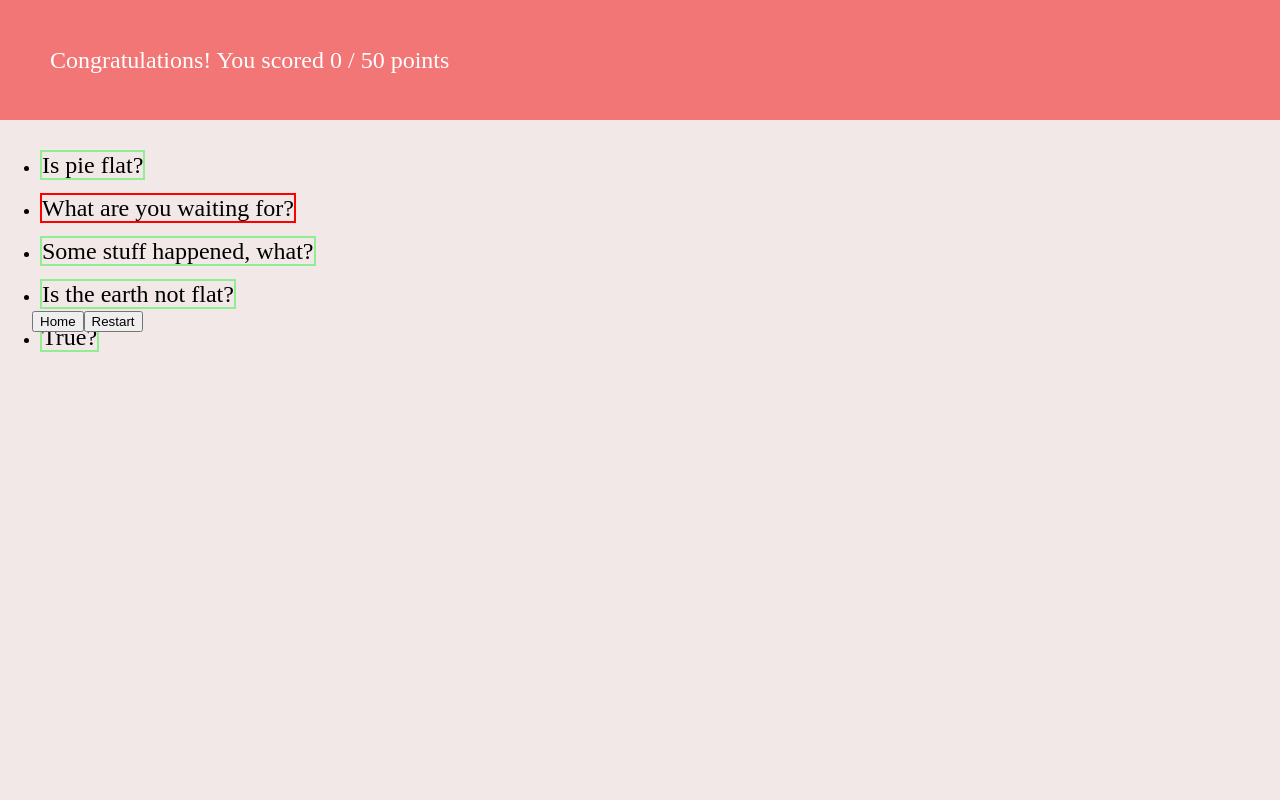
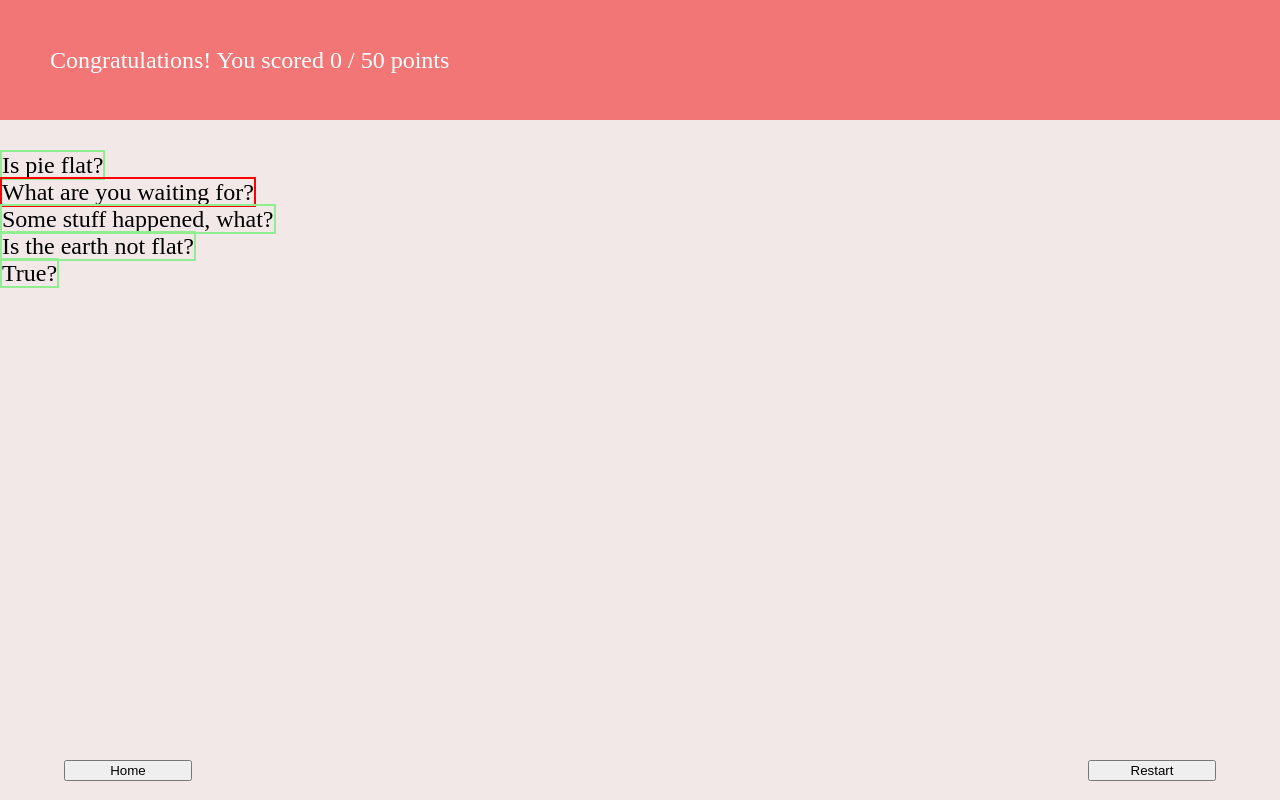
Before and after one commit to tysonmcleod/trivia-game, a Vue app: page /result in a window 1280 px wide. Built offline with nearby package versions, Linux system fonts and the light colour scheme.

Commit message:
Aditional css added

```diff
--- a/src/components/Screens/Result/ResultScreen.vue
+++ b/src/components/Screens/Result/ResultScreen.vue
@@ -1,12 +1,17 @@
 <template>
-  <div id="result-container">
-    <ul v-for="index in getQuestions().length" :key="index">
-      <li>
-        <span :class="[getClass(index - 1), 'question-text']">{{
-          getQuestions()[index - 1]
-        }}</span>
-      </li>
-    </ul>
+  <div id="result">
+    <div id="result-container" v-for="index in getQuestions().length" :key="index">
+      <div id="correct-column" v-if="getResult()[index - 1] === true">
+        <span :class="['correct', 'question-text']">
+          {{ getQuestions()[index - 1] }}
+        </span>
+      </div>
+      <div id="wrong-column" v-else>
+        <span :class="['wrong', 'question-text']">
+          {{ getQuestions()[index - 1] }}
+        </span>
+      </div>
+    </div>
     <footer>
       <button id="home-button" @click="onHomeClick">Home</button>
       <button id="restart-button" @click="onRestartClick">Restart</button>
@@ -32,7 +37,9 @@ export default {
       this.$router.push("/");
     },
     getQuestions() {
-      const QUESTIONS = [
+      const QUESTIONS =
+        //this.$store.state.triviaQuestions;
+        [
           "Is pie flat?",
           "What are you waiting for?",
           "Some stuff happened, what?",
@@ -40,7 +47,11 @@ export default {
           "True?",
         ];
       const points = this.getPoints();
-      this.setHeaderText(`Congratulations! You scored ${points} / ${QUESTIONS.length * 10} points`);
+      this.setHeaderText(
+        `Congratulations! You scored ${points} / ${
+          QUESTIONS.length * 10
+        } points`
+      );
       return QUESTIONS;
     },
     getResult() {
@@ -54,8 +65,12 @@ export default {
 </script>
 
 <style scoped>
+#result {
+
+}
+
 #result-container {
-  position: relative;
+  width: 100%;
 }
 
 footer {
@@ -64,13 +79,20 @@ footer {
   width: 100%;
   height: 2.5rem;
 }
+
+#home-button, #restart-button {
+  min-width: 5rem;
+  width: 10vw;
+  height: auto;
+}
+
 #home-button {
-  margin-left: 2rem;
-  margin-bottom: 0;
+  margin-left: 4rem;
+  float: left;
 }
 #restart-button {
-  margin-bottom: 0;
-  margin-right: 2rem;
+  margin-right: 4rem;
+  float: right;
 }
 
 .correct {
```
Lines whose indentation alone changed are shown as unchanged.
